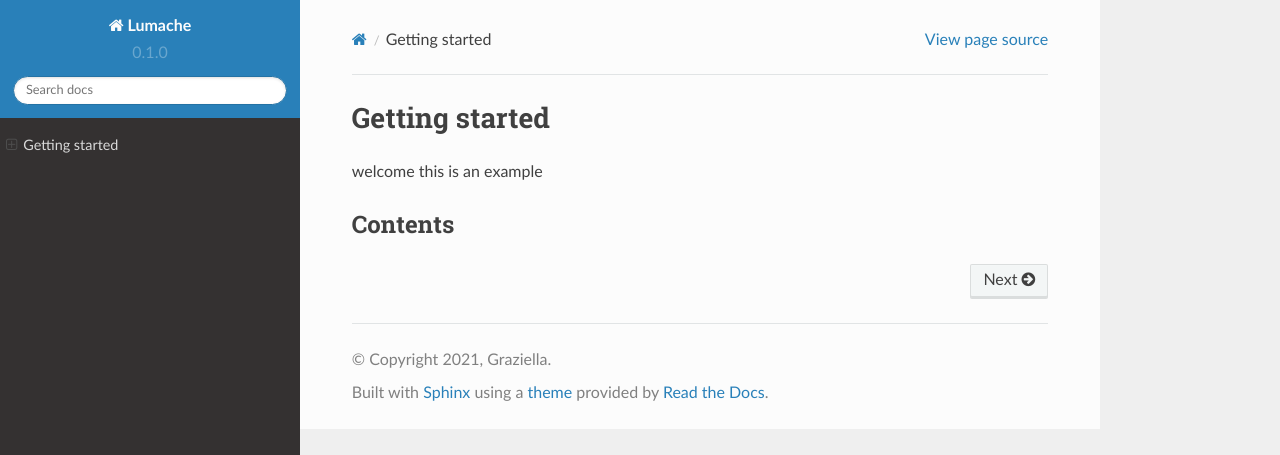
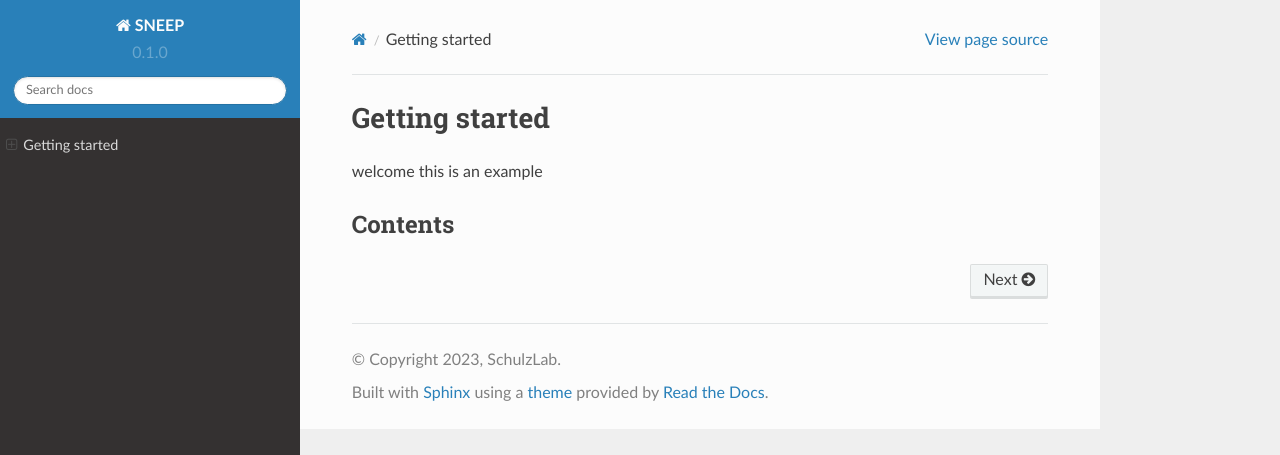
Before and after one commit to SchulzLab/SNEEP, a Sphinx documentation site: the page built from docs/index.rst, in a window 1280 px wide. Shown: the top 455 px of the page. Built offline with Sphinx 7.4.7 and the Read the Docs theme 2.0.0, drawn with Linux system fonts in a browser that asks for light colours.

Commit message:
Update conf.py

```diff
--- a/docs/conf.py
+++ b/docs/conf.py
@@ -2,9 +2,9 @@
 
 # -- Project information
 
-project = 'Lumache'
-copyright = '2021, Graziella'
-author = 'Graziella'
+project = 'SNEEP'
+copyright = '2023, SchulzLab'
+author = 'Baumgarten'
 
 release = '0.1'
 version = '0.1.0'
```
